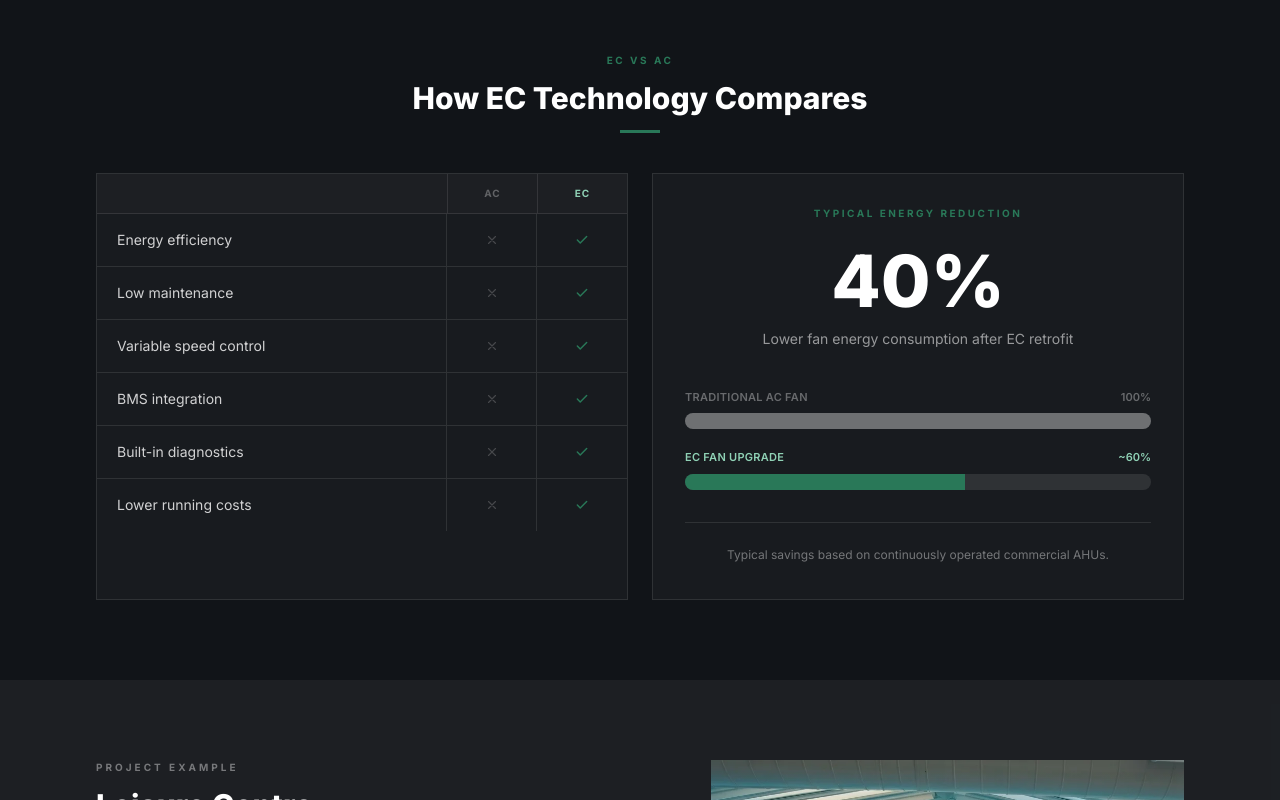
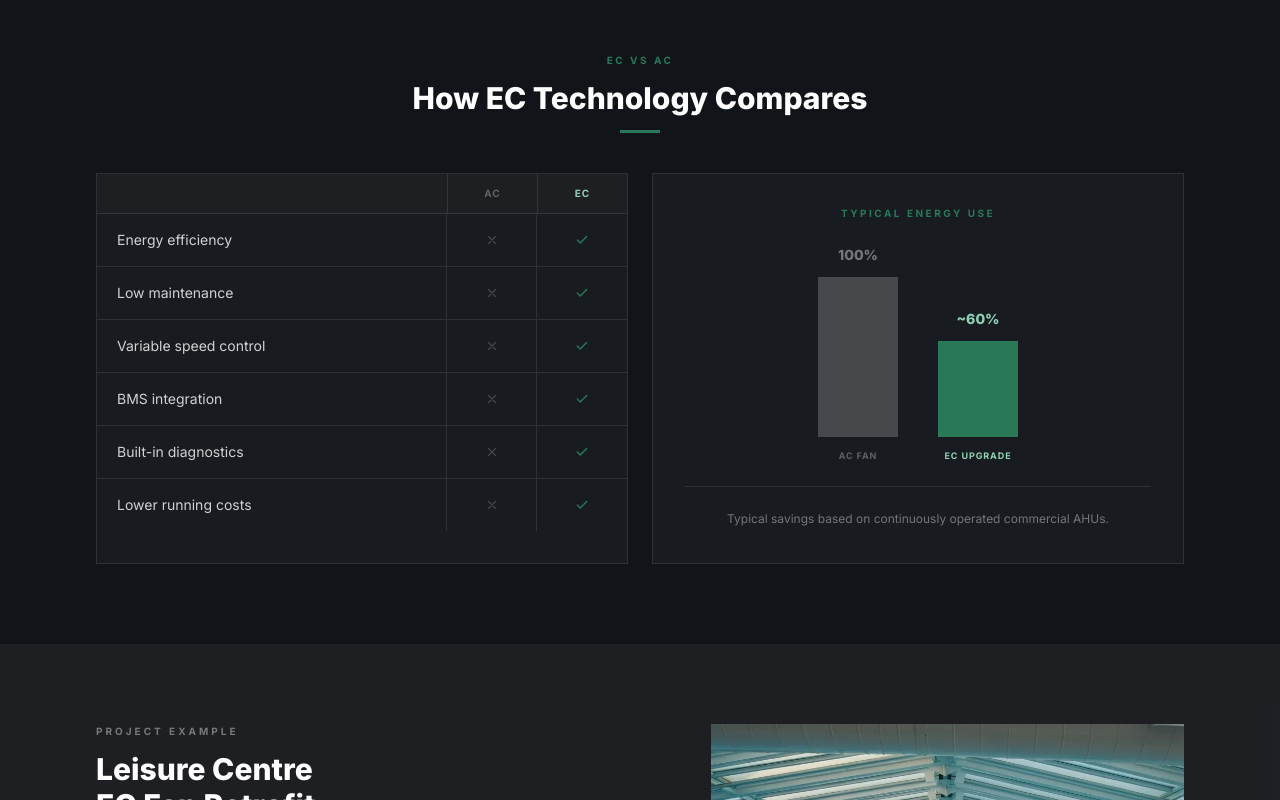
Before and after one commit to BillyLangdown/bvs, a Next.js app: page /ec-fan-upgrades-and-retrofits-for-hvac in a window 1280 px wide. Shown: the part 1329-2129 px from the top of the page. Built offline with nearby package versions, Linux system fonts and the light colour scheme; no server answers.

Commit message:
graph update

```diff
--- a/src/app/ec-fan-upgrades-and-retrofits-for-hvac/page.js
+++ b/src/app/ec-fan-upgrades-and-retrofits-for-hvac/page.js
@@ -301,67 +301,34 @@ export default function ECFanUpgradesPage() {
         </div>
       </ScrollReveal>
 
-      {/* Simple stat card */}
-  {/* Energy saving visual */}
+      {/* Energy bar chart */}
 <ScrollReveal delay={80} className="h-full">
-  <div className="flex h-full flex-col justify-between border border-white/10 bg-white/[0.03] p-8">
+  <div className="flex h-full flex-col border border-white/10 bg-white/[0.03] p-8">
 
-    <div>
-      <p className="text-center text-[10px] font-bold uppercase tracking-[0.25em] text-[#297858]">
-        Typical Energy Reduction
-      </p>
+    <p className="text-center text-[10px] font-bold uppercase tracking-[0.25em] text-[#297858]">
+      Typical Energy Use
+    </p>
 
-      <div className="mt-6 text-center">
-        <p className="text-7xl font-extrabold leading-none text-white">
-          40%
-        </p>
+    {/* Vertical bars — bottom-aligned */}
+    <div className="mt-6 flex flex-1 items-end justify-center gap-10">
 
-        <p className="mt-3 text-sm text-white/55">
-          Lower fan energy consumption after EC retrofit
-        </p>
+      {/* AC Fan */}
+      <div className="flex flex-col items-center gap-3">
+        <p className="text-sm font-extrabold text-white/40">100%</p>
+        <div className="h-40 w-20 bg-white/20" />
+        <p className="text-[9px] font-bold uppercase tracking-widest text-white/30">AC Fan</p>
       </div>
 
-      {/* Visual comparison */}
-      <div className="mt-10 space-y-5">
+      {/* EC Upgrade */}
+      <div className="flex flex-col items-center gap-3">
+        <p className="text-sm font-extrabold text-[#8fd1b5]">~60%</p>
+        <div className="h-24 w-20 bg-[#297858]" />
+        <p className="text-[9px] font-bold uppercase tracking-widest text-[#8fd1b5]">EC Upgrade</p>
+      </div>
 
-        {/* AC */}
-        <div>
-          <div className="mb-2 flex items-center justify-between">
-            <p className="text-[11px] font-semibold uppercase tracking-wide text-white/35">
-              Traditional AC Fan
-            </p>
-
-            <p className="text-[11px] font-semibold text-white/35">
-              100%
-            </p>
-          </div>
-
-          <div className="h-4 w-full overflow-hidden rounded-full bg-white/10">
-            <div className="h-full w-full bg-white/30" />
-          </div>
-        </div>
-
-        {/* EC */}
-        <div>
-          <div className="mb-2 flex items-center justify-between">
-            <p className="text-[11px] font-semibold uppercase tracking-wide text-[#8fd1b5]">
-              EC Fan Upgrade
-            </p>
-
-            <p className="text-[11px] font-semibold text-[#8fd1b5]">
-              ~60%
-            </p>
-          </div>
-
-          <div className="h-4 w-full overflow-hidden rounded-full bg-white/10">
-            <div className="h-full w-[60%] bg-[#297858]" />
-          </div>
-        </div>
-
-      </div>
     </div>
 
-    <div className="mt-8 border-t border-white/10 pt-5">
+    <div className="mt-6 border-t border-white/10 pt-5">
       <p className="text-center text-xs leading-6 text-white/40">
         Typical savings based on continuously operated commercial AHUs.
       </p>
```
